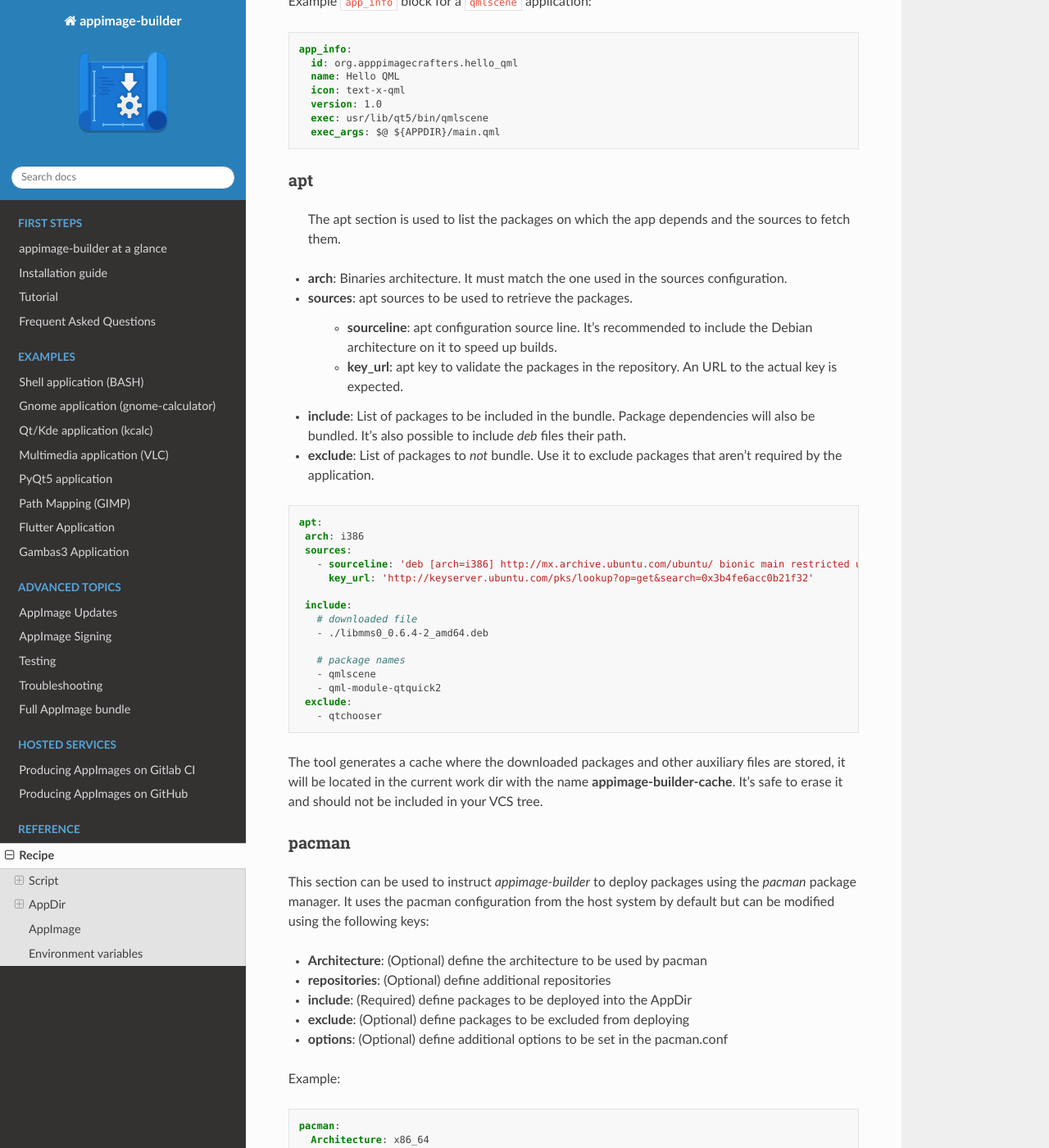
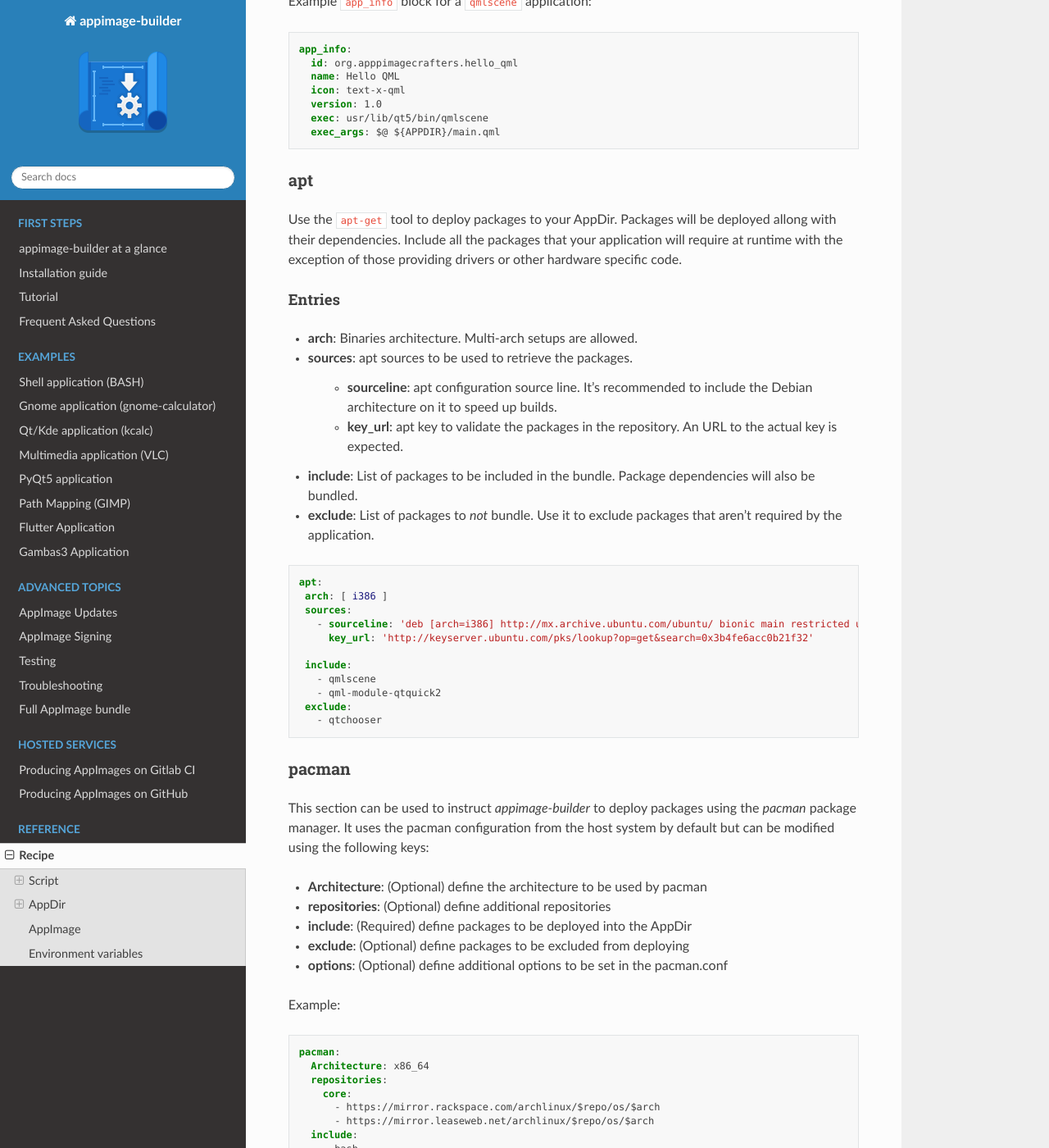
Before and after one commit to AppImageCrafters/appimage-builder-docs, a Sphinx documentation site: the page built from source/reference/recipe.rst, in a window 1280 px wide and 1400 px high, scrolled down 2109 px. Shown: the whole window at 82% size. Built offline with Sphinx 7.4.7 and the Read the Docs theme 2.0.0, drawn with Linux system fonts in a browser that asks for light colours.

Commit message:
Update apt doc

```diff
--- a/source/reference/recipe.rst
+++ b/source/reference/recipe.rst
@@ -126,10 +126,14 @@ Example ``app_info`` block for a ``qmlscene`` application:
 apt
 ---
 
- The apt section is used to list the packages on which the app depends and the sources
- to fetch them.
+Use the ``apt-get`` tool to deploy packages to your AppDir. Packages will be deployed allong with their
+dependencies. Include all the packages that your application will require at runtime with the exception
+of those providing drivers or other hardware specific code.
 
-- **arch**: Binaries architecture. It must match the one used in the sources configuration.
+Entries
+-------
+
+- **arch**: Binaries architecture. Multi-arch setups are allowed.
 - **sources**: apt sources to be used to retrieve the packages.
 
     * **sourceline**: apt configuration source line. It's recommended to include the Debian architecture on
@@ -137,7 +141,7 @@ apt
     * **key_url**: apt key to validate the packages in the repository. An URL to the actual
       key is expected.
 - **include**: List of packages to be included in the bundle. Package dependencies will
-  also be bundled. It's also possible to include `deb` files their path.
+  also be bundled.
 
 - **exclude**: List of packages to *not* bundle. Use it to exclude packages
   that aren't required by the application.
@@ -145,25 +149,16 @@ apt
 .. code-block:: yaml
 
    apt:
-    arch: i386
+    arch: [ i386 ]
     sources:
       - sourceline: 'deb [arch=i386] http://mx.archive.ubuntu.com/ubuntu/ bionic main restricted universe multiverse'
         key_url: 'http://keyserver.ubuntu.com/pks/lookup?op=get&search=0x3b4fe6acc0b21f32'
 
     include:
-      # downloaded file
-      - ./libmms0_0.6.4-2_amd64.deb
-
-      # package names
       - qmlscene
       - qml-module-qtquick2
     exclude:
       - qtchooser
-
-
-The tool generates a cache where the downloaded packages and other auxiliary files are
-stored, it will be located in the current work dir with the name **appimage-builder-cache**.
-It's safe to erase it and should not be included in your VCS tree.
 
 
 ------
```
